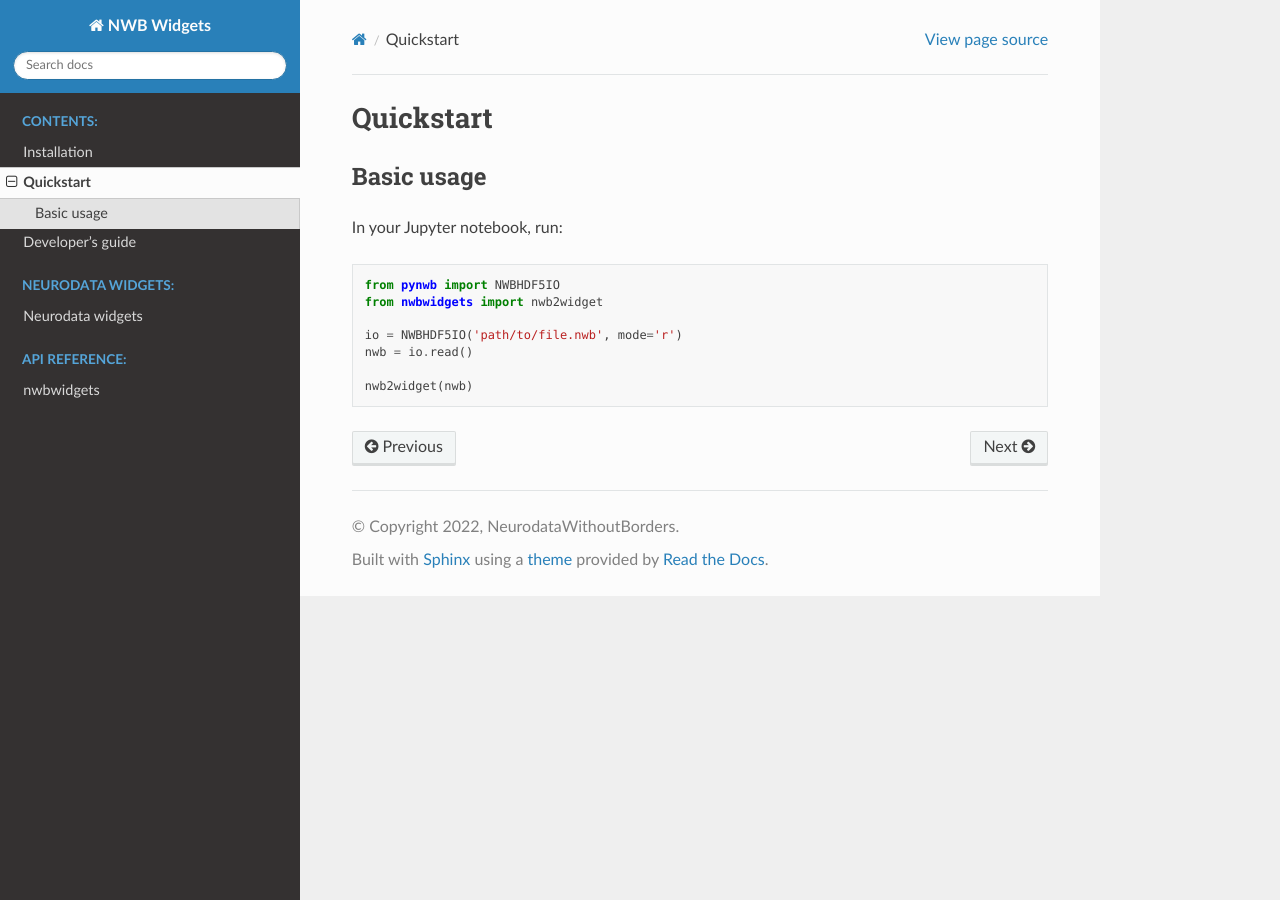
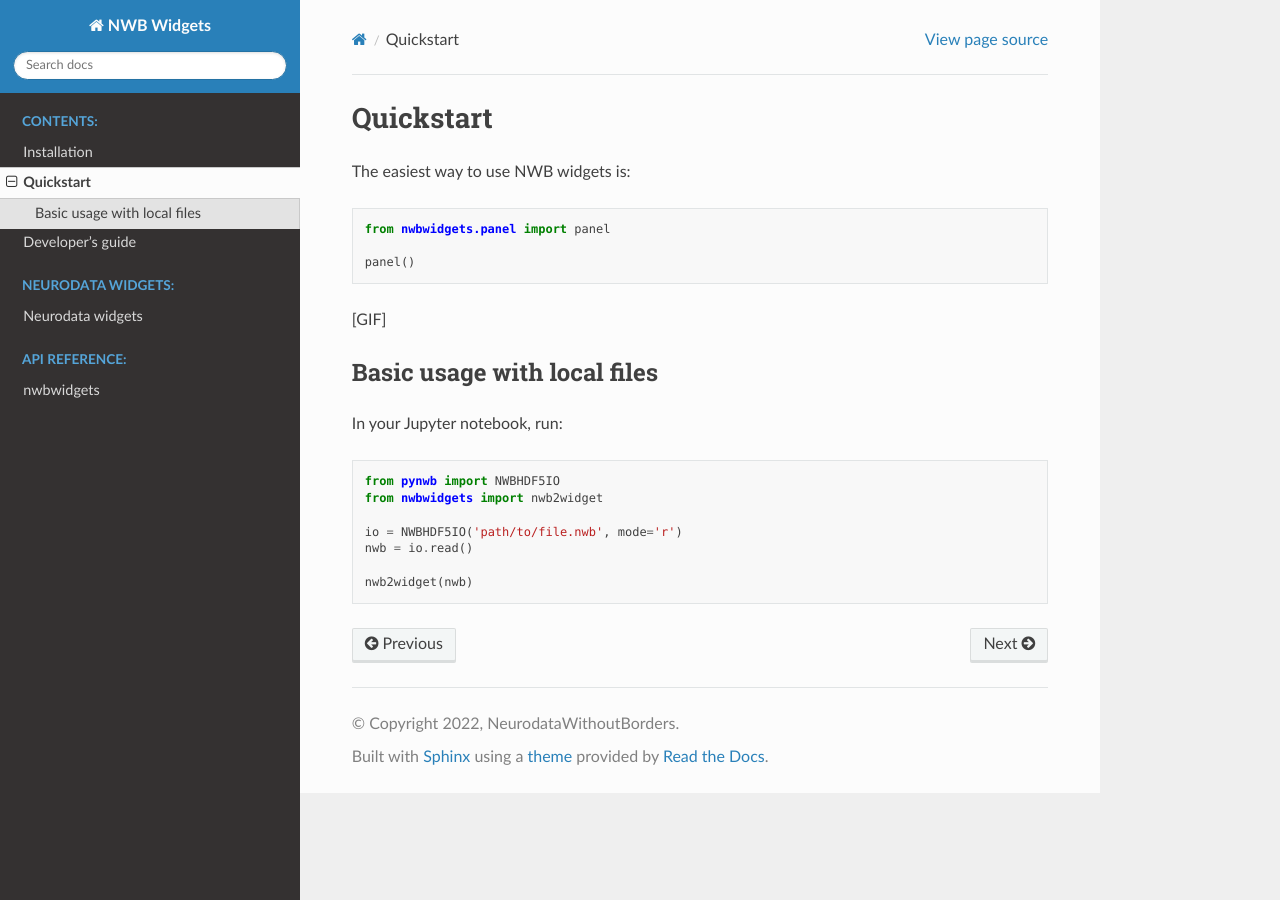
Before and after one commit to NeurodataWithoutBorders/nwbwidgets, a Sphinx documentation site: the page built from docs/source/contents/quickstart.md, in a window 1280 px wide. Built offline with Sphinx 7.4.7 and the Read the Docs theme 2.0.0, drawn with Linux system fonts in a browser that asks for light colours.

Commit message:
quicksetart

````diff
--- a/docs/source/contents/quickstart.md
+++ b/docs/source/contents/quickstart.md
@@ -1,7 +1,16 @@
 
 # Quickstart
 
-## Basic usage
+The easiest way to use NWB widgets is:
+```python
+from nwbwidgets.panel import panel
+
+panel()
+```
+
+[GIF]
+
+## Basic usage with local files
 
 In your Jupyter notebook, run:
 ```python
````
